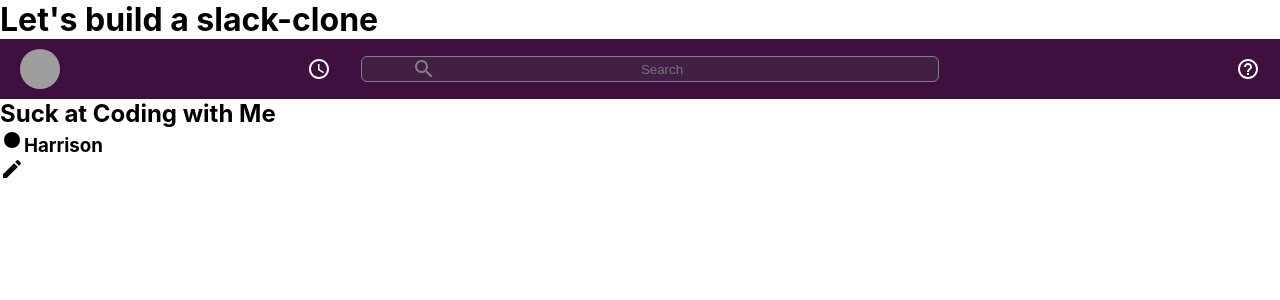
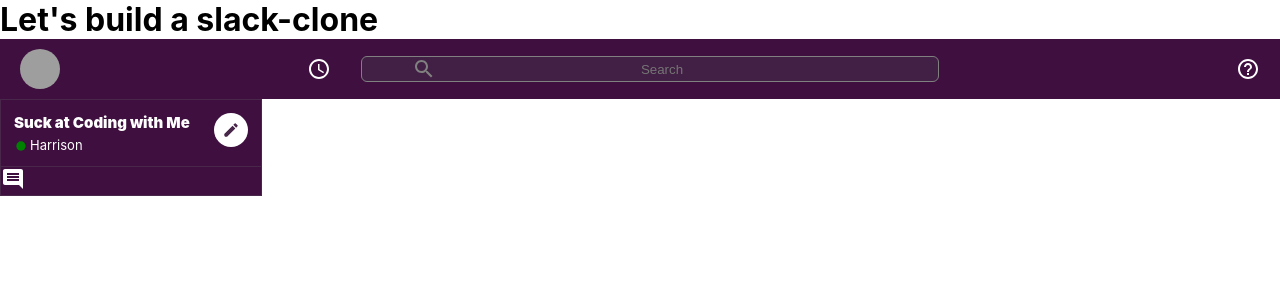
Before and after one commit to HarrisonHemstreet/slack-clone, a React (Create React App) app: page / in a window 1280 px wide. Shown: the top 300 px of the page. Built offline with nearby package versions, Linux system fonts and the light colour scheme; grey boxes are pictures that could not be loaded.

Commit message:
added SidebarOption

```diff
--- a/src/Sidebar.css
+++ b/src/Sidebar.css
@@ -0,0 +1,45 @@
+.sidebar {
+  background-color: var(--slack-color);
+  border: 1px solid #49274b;
+  color: white;
+  max-width: 260px;
+}
+
+.sidebar__header {
+  display: flex;
+  border-bottom: 1px solid #49274b;
+  padding-bottom: 10px;
+  padding: 13px;
+}
+
+.sidebar__header > .MuiSvgIcon-root {
+  padding: 8px;
+  color: #49274b;
+  font-size: 18px;
+  background-color: white;
+  border-radius: 999px;
+}
+
+.sidebar__info {
+  flex: 1;
+}
+
+.sidebar__info > h2 {
+  font-size: 15px;
+  font-weight: 900;
+  margin-bottom: 5px;
+}
+
+.sidebar__info > h3 {
+  display: flex;
+  align-items: center;
+  font-size: 13px;
+  font-weight: 400;
+}
+
+.sidebar__info > h3 > .MuiSvgIcon-root {
+  font-size: 14px;
+  margin-top: 1px;
+  margin-right: 2px;
+  color: green;
+}
--- a/src/Sidebar.js
+++ b/src/Sidebar.js
@@ -1,8 +1,9 @@
-import { FiberManualRecord } from '@material-ui/icons';
 import React from 'react';
 import './Sidebar.css';
 import FiberManualRecordIcon from '@material-ui/icons/FiberManualRecord';
 import CreateIcon from '@material-ui/icons/Create';
+import SidebarOption from './SidebarOption';
+import InsertCommentIcon from '@material-ui/icons/InsertComment';
 
 function Sidebar() {
     return (
@@ -17,6 +18,18 @@
                 </div>
                 <CreateIcon />
             </div>
+            <SidebarOption Icon={InsertCommentIcon} title='comment'/>
+                <SidebarOption />
+                <SidebarOption />
+                <SidebarOption />
+                <SidebarOption />
+                <SidebarOption />
+                <SidebarOption />
+                <SidebarOption />
+                <SidebarOption />
+                <SidebarOption />
+                <SidebarOption />
+
         </div>
     )
 }
--- /dev/null
+++ b/src/SidebarOption.js
@@ -0,0 +1,12 @@
+import React from 'react';
+import './SidebarOption.css';
+
+function SidebarOption({Icon, title}) {
+    return (
+        <div className='sidebarOption'>
+            {Icon && <Icon className='sidebarOption__icon'/>}
+        </div>
+    )
+}
+
+export default SidebarOption
```
Also changed, not shown: src/SidebarOption.css (added).
